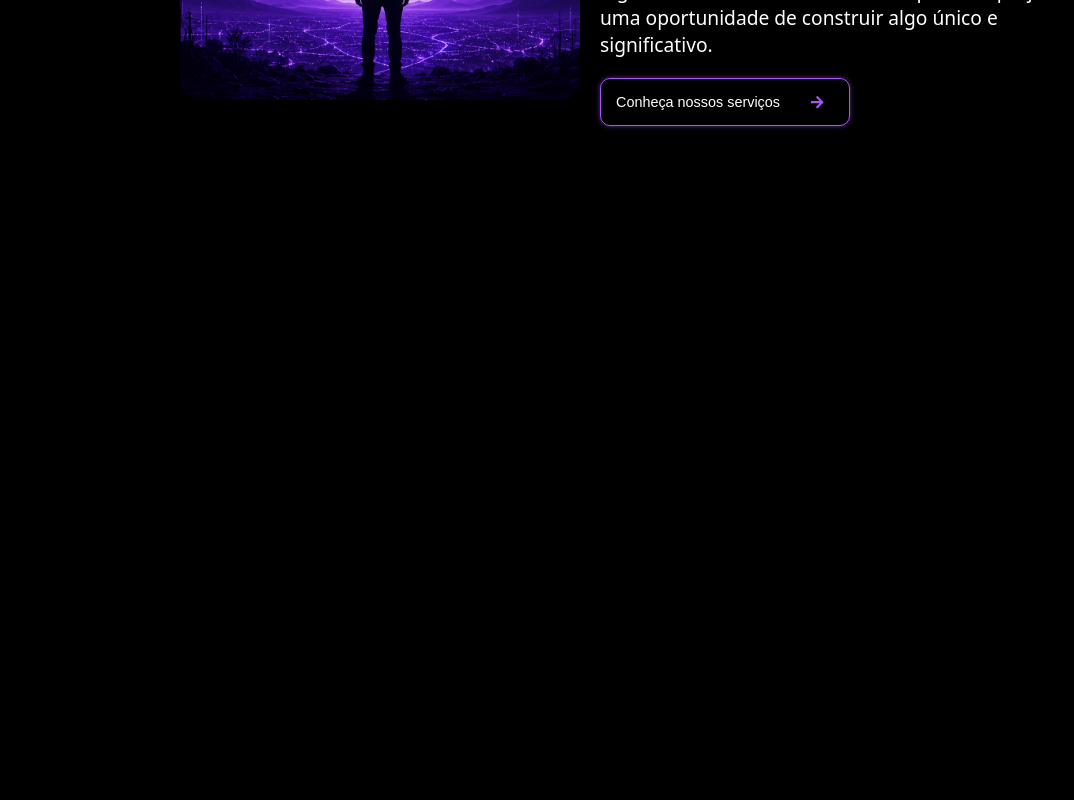
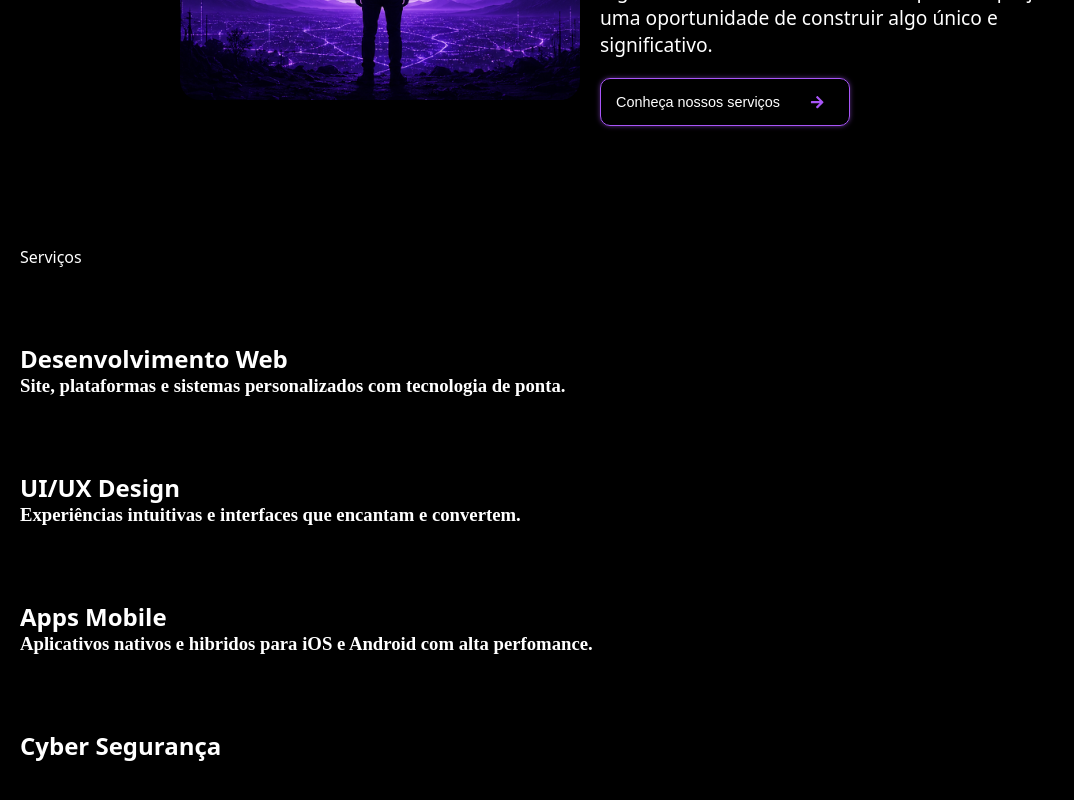
Before and after one commit to becsnr/nexwave-solutions, a React (Vite) app in the folder nexwave-portfolio/: page / in a window 1280 px wide. Shown: the part 1164-1964 px from the top of the page, without its empty margins (0-1074 px from the left). Before the commit the page ends 1600 px from the top, so only its background shows below. Built offline with nearby package versions, Linux system fonts and the light colour scheme; a web font is replaced by a local one.

Commit message:
começando serviços

```diff
--- a/nexwave-portfolio/src/App.jsx
+++ b/nexwave-portfolio/src/App.jsx
@@ -1,6 +1,7 @@
 import About from "./components/About"
 import Home from "./components/Home"
 import Navbar from "./components/Navbar"
+import Services from "./components/Services"
 
 function App() {
 
@@ -9,6 +10,7 @@ function App() {
       <Navbar />
       <Home />
       <About />
+      <Services />
     </>
   )
 }
--- /dev/null
+++ b/nexwave-portfolio/src/components/Services.jsx
@@ -0,0 +1,43 @@
+import styles from './Services.module.css'
+
+function Services() {
+    return (
+        <section className={styles.services}>
+            <p>Serviços</p>
+
+            <div className={styles.cards}>
+                <img src="" alt="" />
+
+                <h2>Desenvolvimento Web</h2>
+
+                <h3>Site, plataformas e sistemas personalizados com tecnologia de ponta.</h3>
+            </div>
+
+            <div className={styles.cards}>
+                <img src="" alt="" />
+
+                <h2>UI/UX Design</h2>
+
+                <h3>Experiências intuitivas e interfaces que encantam e convertem.</h3>
+            </div>
+
+            <div className={styles.cards}>
+                <img src="" alt="" />
+
+                <h2>Apps Mobile</h2>
+
+                <h3>Aplicativos nativos e hibridos para iOS e Android com alta perfomance.</h3>
+            </div>
+
+            <div className={styles.cards}>
+                <img src="" alt="" />
+
+                <h2>Cyber Segurança</h2>
+
+                <h3></h3>
+            </div>
+        </section>
+    )
+}
+
+export default Services
```
Also changed, not shown: nexwave-portfolio/src/components/Services.module.css (added).
